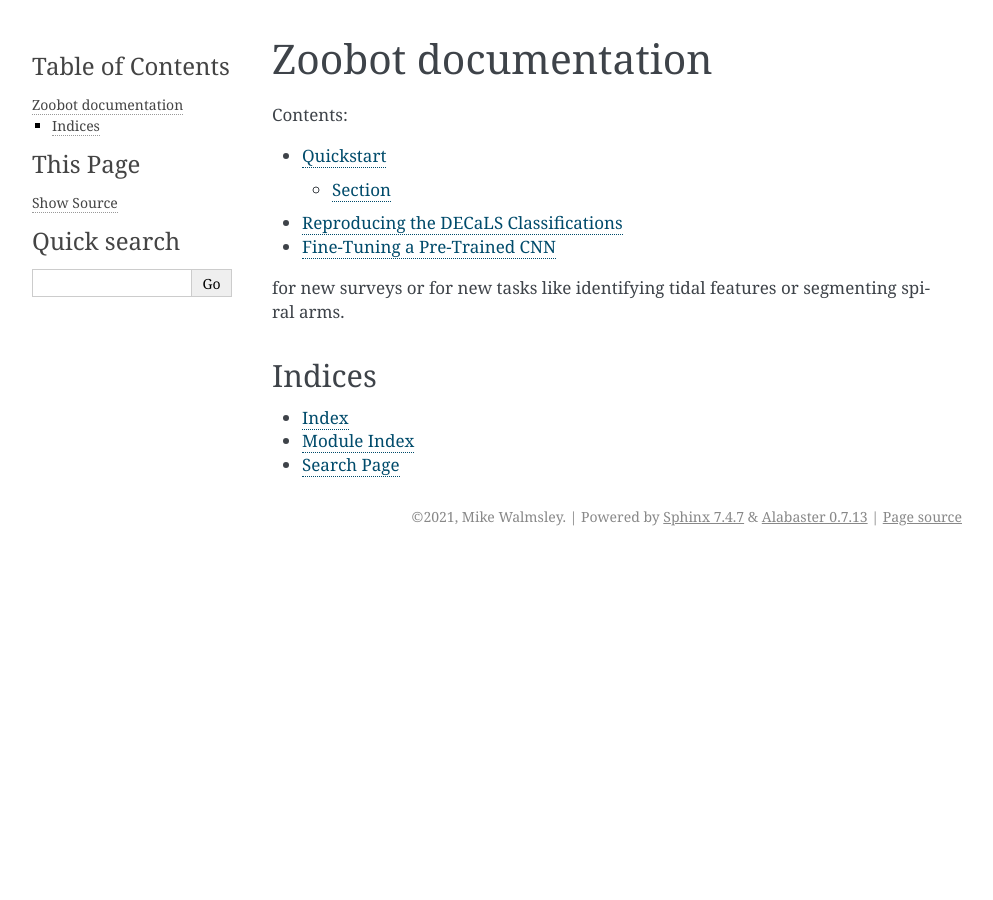
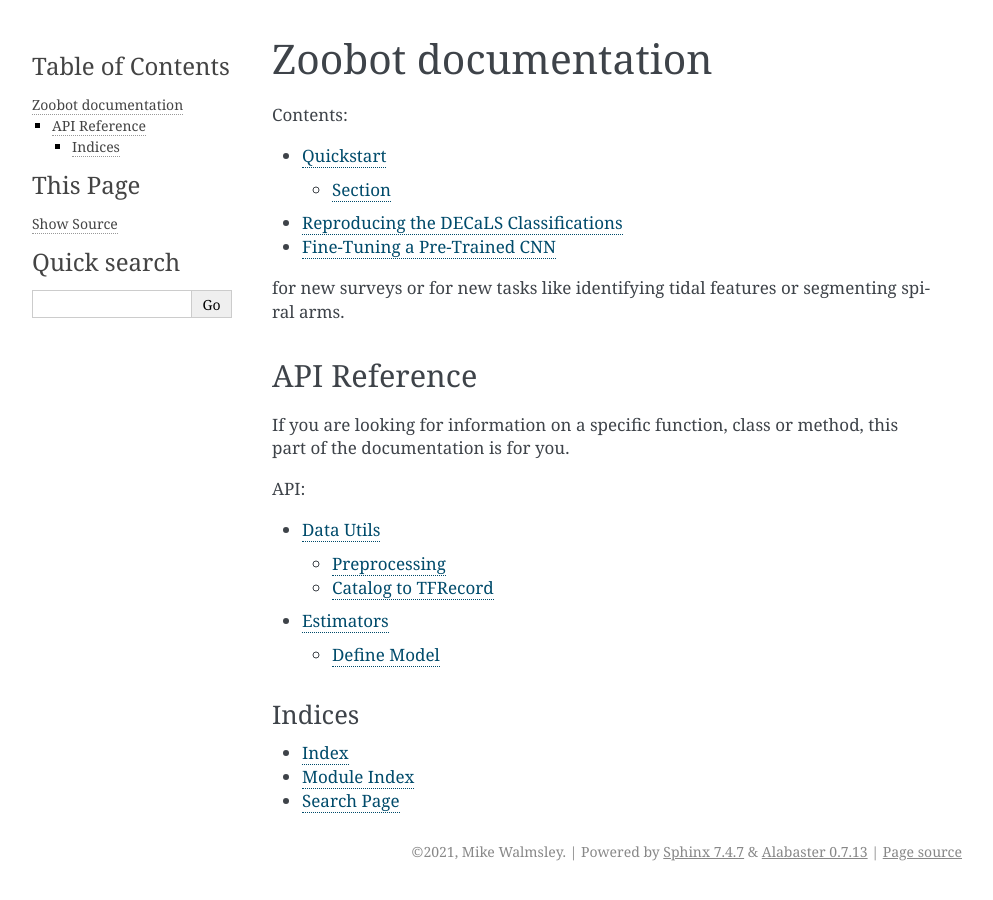
Before and after one commit to mwalmsley/zoobot, a Sphinx documentation site: the page built from docs/index.rst, in a window 1280 px wide. Shown: the whole page, without its empty margins (148-1141 px from the left). Built offline with Sphinx 7.4.7, drawn with Linux system fonts in a browser that asks for light colours.

```diff
--- /dev/null
+++ b/docs/autodoc/data_utils/catalog_to_tfrecord.rst
@@ -0,0 +1,5 @@
+Catalog to TFRecord
+===================
+
+.. automodule:: zoobot.data_utils.catalog_to_tfrecord
+    :members:
--- a/docs/autodoc/zoobot.rst
+++ b/docs/autodoc/data_utils/preprocess.rst
@@ -2,5 +2,6 @@
 Preprocessing
 =============
 
+
 .. automodule:: zoobot.estimators.preprocess
     :members:
--- /dev/null
+++ b/docs/autodoc/estimators.rst
@@ -0,0 +1,8 @@
+Estimators
+=============
+
+
+.. toctree::
+    :maxdepth: 2
+
+    estimators/define_model
--- /dev/null
+++ b/docs/autodoc/estimators/define_model.rst
@@ -0,0 +1,5 @@
+Define Model
+===================
+
+.. automodule:: zoobot.estimators.define_model
+    :members:
--- a/docs/index.rst
+++ b/docs/index.rst
@@ -16,6 +16,19 @@ Zoobot documentation
 for new surveys or for new tasks like identifying tidal features or segmenting spiral arms.
 
 
+API Reference
+-------------
+
+If you are looking for information on a specific function, class or
+method, this part of the documentation is for you.
+
+.. toctree::
+   :maxdepth: 2
+   :caption: API:
+
+   autodoc/data_utils
+   autodoc/estimators
+
 Indices
 ^^^^^^^
 
```
Also changed, not shown: docs/autodoc/data_utils.rst (added, +9 -0 lines).
